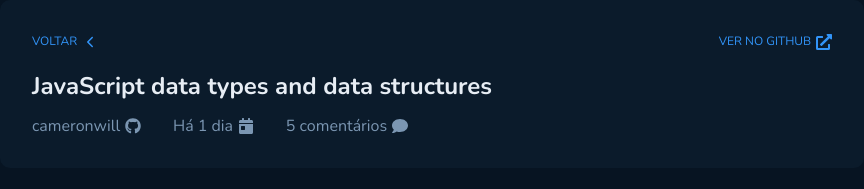
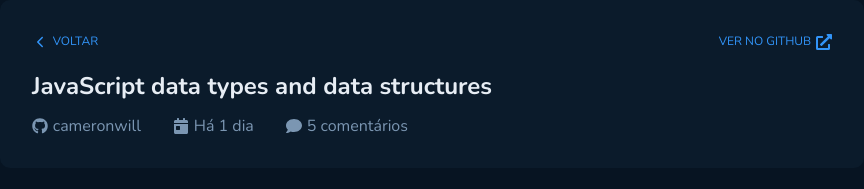
Before and after one commit to YasminFerrariDias/GithubBlog, a React (Vite) app: page / in a window 1280 px wide. Shown: the top 189 px of the page, without its empty margins (0-864 px from the left). Built offline with nearby package versions, Linux system fonts and the light colour scheme.

Commit message:
Modificação nos componetes que utilizão o IconComponent

```diff
--- a/src/features/CardDescriptionPost/index.tsx
+++ b/src/features/CardDescriptionPost/index.tsx
@@ -10,16 +10,16 @@ export function CardDescriptionPost() {
     <Card variant="DescriptionPost">
       <CardDescriptionPostContainer>
         <Header>
-          <IconText icon={IoIosArrowBack} text="VOLTAR" variantSize="xs" variantWeight="regular" colorIcon="blue" variantColor="blue"  />
-          <IconText icon={FaExternalLinkAlt} text="VER NO GITHUB" variantSize="xs" variantWeight="regular" colorIcon="blue" variantColor="blue" />
+          <IconText icon={IoIosArrowBack} text="VOLTAR" variantSize="xs" variantWeight="regular" colorIcon="blue" variantColor="blue" DirectionIcon="left" />
+          <IconText icon={FaExternalLinkAlt} text="VER NO GITHUB" variantSize="xs" variantWeight="regular" colorIcon="blue" variantColor="blue" DirectionIcon="right" />
         </Header>
 
         <Text text="JavaScript data types and data structures" variantSize="2xl" variantWeight="bold" variantColor="title" />
 
         <Footer>
-          <IconText icon={FaGithub} text="cameronwill" variantSize="md" variantWeight="regular" colorIcon="span" variantColor="span" />
-          <IconText icon={FaCalendarDay} text="Há 1 dia" variantSize="md" variantWeight="regular" colorIcon="span" variantColor="span" />
-          <IconText icon={FaComment} text="5 comentários" variantSize="md" variantWeight="regular" colorIcon="span" variantColor="span" />
+          <IconText icon={FaGithub} text="cameronwill" variantSize="md" variantWeight="regular" colorIcon="span" variantColor="span" DirectionIcon="left" />
+          <IconText icon={FaCalendarDay} text="Há 1 dia" variantSize="md" variantWeight="regular" colorIcon="span" variantColor="span" DirectionIcon="left" />
+          <IconText icon={FaComment} text="5 comentários" variantSize="md" variantWeight="regular" colorIcon="span" variantColor="span" DirectionIcon="left" />
         </Footer>
       </CardDescriptionPostContainer>
     </Card>
--- a/src/features/CardProfile/index.tsx
+++ b/src/features/CardProfile/index.tsx
@@ -18,9 +18,9 @@ export function CardProfile() {
           </Header>
           <Text variantSize="md" variantWeight="regular" text="Tristique volutpat pulvinar vel massa, pellentesque egestas. Eu viverra massa quam dignissim aenean malesuada suscipit. Nunc, volutpat pulvinar vel mass." />
           <Icon>
-            <IconText icon={FaGithub} variantSize="md" variantWeight="regular" text="cameronwll" colorIcon="label" />
-            <IconText icon={FaBuilding} variantSize="md" variantWeight="regular" text="Rocketseat" colorIcon="label" />
-            <IconText icon={FaUserGroup} variantSize="md" variantWeight="regular" text="32 seguidores" colorIcon="label" />
+            <IconText icon={FaGithub} variantSize="md" variantWeight="regular" text="cameronwll" colorIcon="label" DirectionIcon="left" />
+            <IconText icon={FaBuilding} variantSize="md" variantWeight="regular" text="Rocketseat" colorIcon="label" DirectionIcon="left" />
+            <IconText icon={FaUserGroup} variantSize="md" variantWeight="regular" text="32 seguidores" colorIcon="label" DirectionIcon="left" />
           </Icon>
         </Container>
       </CardProfileContainer>
```
